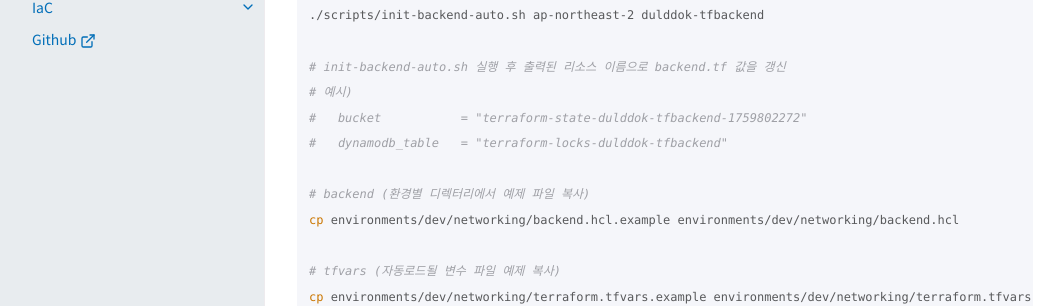
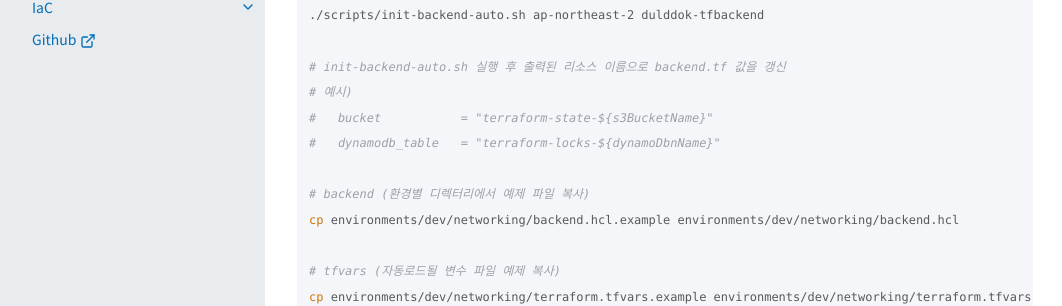
Before and after one commit to dulddok/dulddok.github.io, a Jekyll site: the page built from docs/iac/terraform/getting-started.md, in a window 1280 px wide and 900 px high, scrolled down 572 px. Shown: the part 149-455 px from the top of the window, without its empty margins (107-1169 px from the left). Built offline with Jekyll 4.4.1, drawn with Linux system fonts in a browser that asks for light colours; cached includes are drawn as plain includes; comment, search, counter and statistics services are not loaded.

Commit message:
docs(iac): Update example backend configuration in getting-started.md for dynamic resource naming

```diff
--- a/docs/iac/terraform/getting-started.md
+++ b/docs/iac/terraform/getting-started.md
@@ -31,8 +31,8 @@ scripts/
 
 # init-backend-auto.sh 실행 후 출력된 리소스 이름으로 backend.tf 값을 갱신
 # 예시)
-#   bucket           = "terraform-state-dulddok-tfbackend-1759802272"
-#   dynamodb_table   = "terraform-locks-dulddok-tfbackend"
+#   bucket           = "terraform-state-${s3BucketName}"
+#   dynamodb_table   = "terraform-locks-${dynamoDbnName}"
 
 # backend (환경별 디렉터리에서 예제 파일 복사)
 cp environments/dev/networking/backend.hcl.example environments/dev/networking/backend.hcl
```
